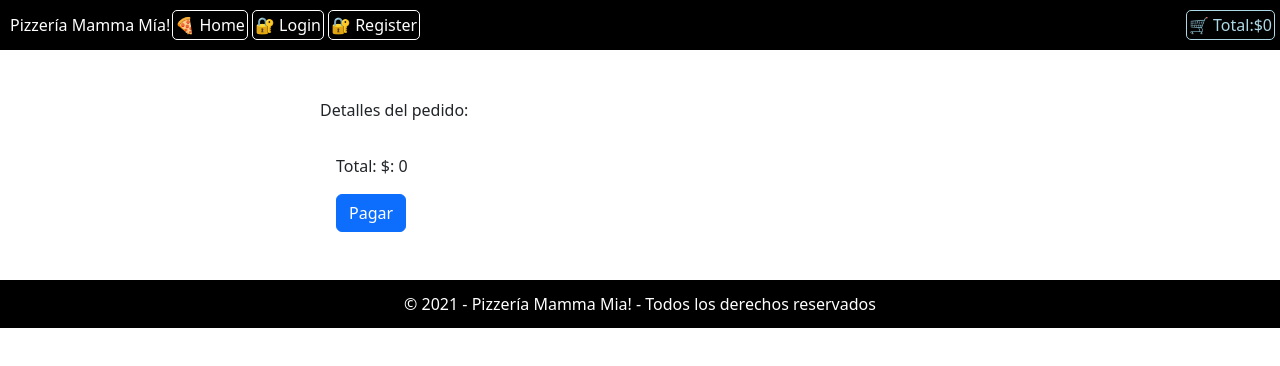
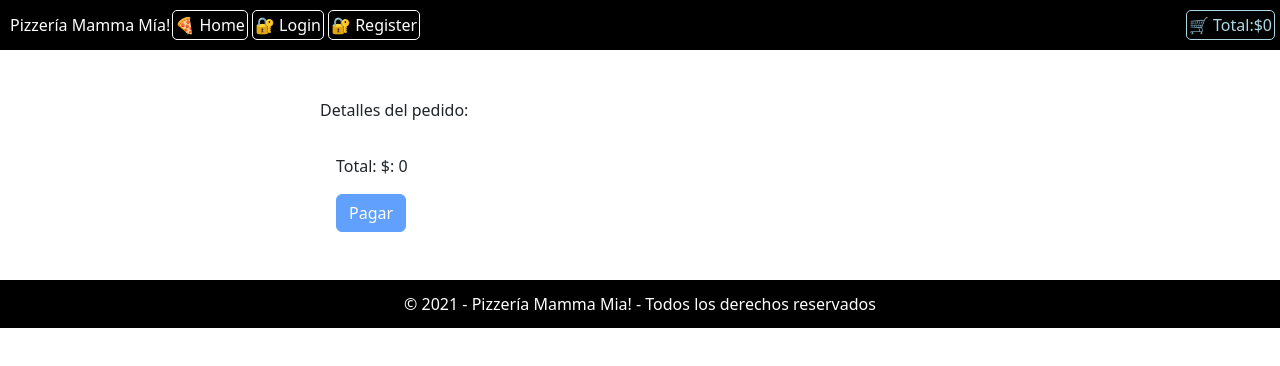
Before and after one commit to dgl82/Pizzeria_Mamma_Mia_hito7, a React (Vite) app: page /cart in a window 1280 px wide. Shown: the top 366 px of the page. Built offline with nearby package versions, Linux system fonts and the light colour scheme.

Commit message:
userContext creado, boton pagar deshabilitado

```diff
--- a/src/components/Navbar.jsx
+++ b/src/components/Navbar.jsx
@@ -2,10 +2,11 @@ import { Link, NavLink } from "react-router-dom";
 import "./Navbar.css";
 import { useContext } from "react";
 import { CartContext } from "../context/CartContext";
+import { UserContext } from "../context/UserContext";
 
 const Navbar = () => {
   const { total } = useContext(CartContext);
-  const token = false;
+  const { token } = useContext(UserContext);
   const setActiveClass = ({ isActive }) =>
     `botonesBarra espaciado ${isActive ? "activo" : ""}`;
   return (
--- /dev/null
+++ b/src/context/UserContext.jsx
@@ -0,0 +1,23 @@
+import { Children, createContext, useState } from "react";
+
+export const UserContext = createContext();
+
+const UserProvider = ({ children }) => {
+  const [token, setToken] = useState(false);
+
+  const Login = () => {
+    setToken(true);
+  };
+
+  const Logout = () => {
+    setToken(false);
+  };
+
+  return (
+    <UserContext.Provider value={{ token, setToken }}>
+      {children}
+    </UserContext.Provider>
+  );
+};
+
+export default UserProvider;
--- a/src/main.jsx
+++ b/src/main.jsx
@@ -4,13 +4,16 @@ import "./index.css";
 import App from "./App.jsx";
 import { BrowserRouter } from "react-router-dom";
 import CartProvider from "./context/CartContext.jsx";
+import UserProvider, { UserContext } from "./context/UserContext.jsx";
 
 createRoot(document.getElementById("root")).render(
   <StrictMode>
     <CartProvider>
-      <BrowserRouter>
-        <App />
-      </BrowserRouter>
+      <UserProvider>
+        <BrowserRouter>
+          <App />
+        </BrowserRouter>
+      </UserProvider>
     </CartProvider>
   </StrictMode>,
 );
--- a/src/pages/Cart.jsx
+++ b/src/pages/Cart.jsx
@@ -1,9 +1,11 @@
 import Button from "react-bootstrap/esm/Button";
 import { useContext, useState } from "react";
 import { CartContext } from "../context/CartContext";
+import { UserContext } from "../context/UserContext";
 
 const Cart = () => {
   const { cart, total, agregarPizza, quitarPizza } = useContext(CartContext);
+  const { token } = useContext(UserContext);
 
   return (
     <div className="carro">
@@ -32,7 +34,7 @@ const Cart = () => {
           Total: $: {total.toLocaleString("es-CL")}
         </div>
         <div style={{ margin: "1rem" }}>
-          <Button>Pagar</Button>
+          <Button disabled={!token}>Pagar</Button>
         </div>
       </div>
     </div>
```
